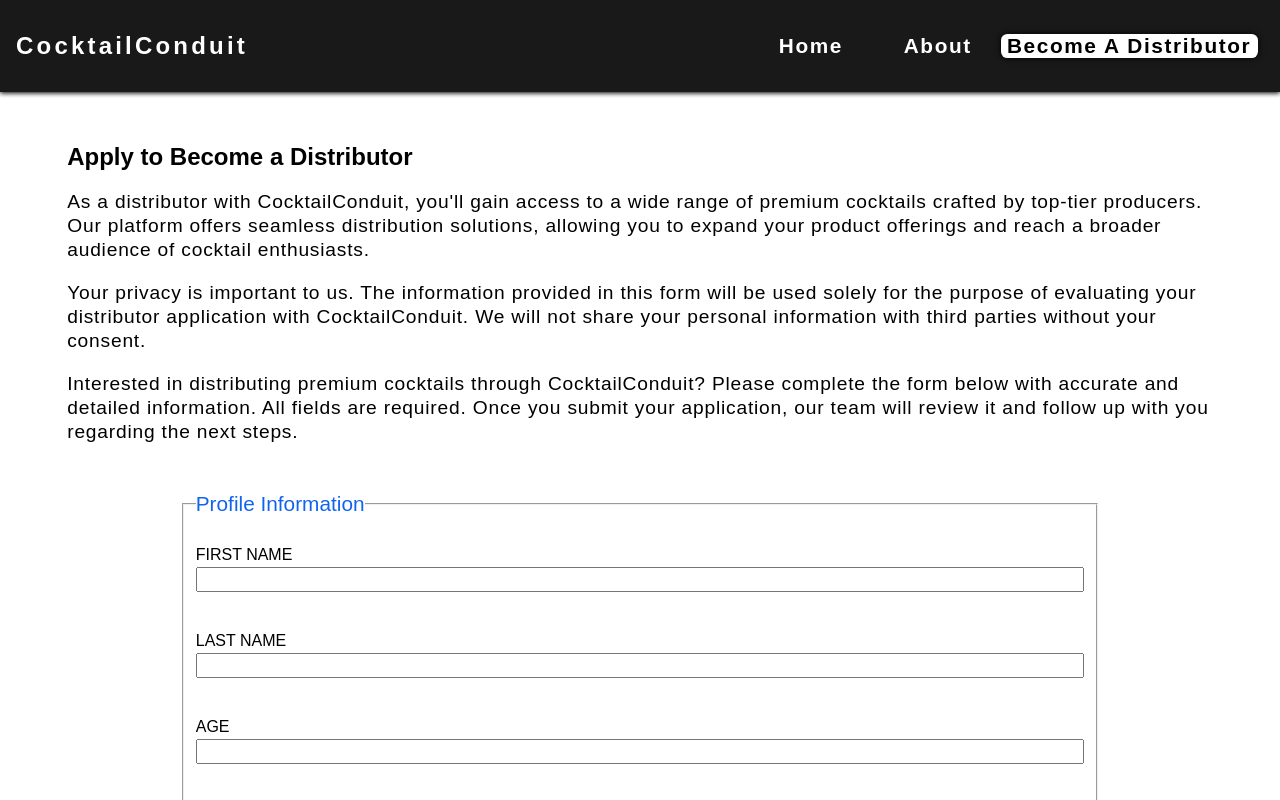
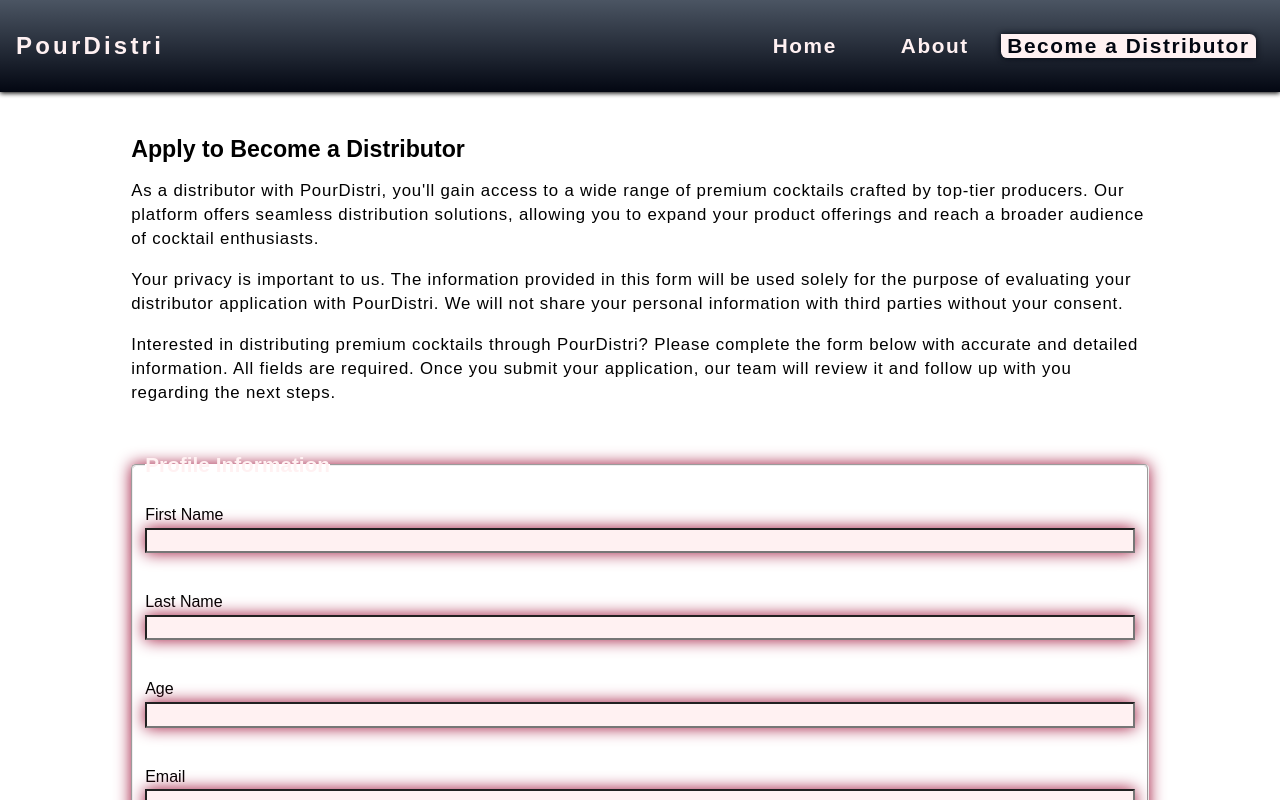
Before and after one commit to chibuike-vm/pourdistri, a React (Vite) app in the folder pour-distri-frontend/: page /apply in a window 1280 px wide. Shown: the top 800 px of the page. Built offline with nearby package versions, Linux system fonts and the light colour scheme.

Commit message:
Update the Site's Components and Data

```diff
--- a/pour-distri-frontend/src/components/ApplicationForm.jsx
+++ b/pour-distri-frontend/src/components/ApplicationForm.jsx
@@ -3,6 +3,8 @@ import { Form } from "react-router-dom";
 import styled from "styled-components";
 
 const Wrapper = styled.article`
+    margin-top: 4.5rem;
+
     .form {
         width: 90%;
         margin: 0 auto;
@@ -14,7 +16,11 @@ const Wrapper = styled.article`
     input {
         font-size: 1rem;
         width: 100%;
-        text-transform: uppercase;
+        text-transform: capitalize;
+    }
+
+    input[type="email"] {
+        text-transform: lowercase;
     }
 
     label {
@@ -26,7 +32,8 @@ const Wrapper = styled.article`
     legend {
         font-size: 1.3rem;
         text-transform: capitalize;
-        color: #1165ed;
+        color: #fff1f2;
+        font-weight: 600;
     }
 
     fieldset:nth-of-type(1) {
@@ -36,29 +43,42 @@ const Wrapper = styled.article`
     fieldset {
         margin: 0 auto;
         margin-bottom: 1.5rem;
-        width: 80%;
+        box-shadow: 0 0 1rem #9f1239;
+        border-radius: 5px;
     }
 
     input[type="submit"] {
-        width: 80%;
         display: block;
         margin: 0 auto;
         margin-top: 2.5rem;
-        background-color: #96ea30;
+        background-color: #1f2937;
+        color: #f9fafb;
+        padding: 0.25rem;
     }
 
     input {
         margin-bottom: 1rem;
+        background-color: #fff1f2;
+        box-shadow: 0 0 1rem #9f1239;
+        padding: 0.1rem 0.5rem;
     }
 
     h1 {
-        font-size: 1.5rem;
+        font-size: 1.45rem;
     }
 
     p {
         line-height: 1.5rem;
         letter-spacing: 0.05rem;
-        font-size: 1.2rem;
+        font-size: 1.05rem;
+    }
+
+    @media only screen and (width >= 912px) {
+        margin-top: 7.3rem;
+
+        .form {
+            width: 80%;
+        }
     }
 `;
 
@@ -68,27 +88,26 @@ const ApplicationForm = ({ state }) => {
             <Form method="POST" className="form">
                 <h1>Apply to Become a Distributor</h1>
                 <p>
-                    As a distributor with CocktailConduit, you&apos;ll gain
-                    access to a wide range of premium cocktails crafted by
-                    top-tier producers. Our platform offers seamless
-                    distribution solutions, allowing you to expand your product
-                    offerings and reach a broader audience of cocktail
-                    enthusiasts.
+                    As a distributor with PourDistri, you&apos;ll gain access to
+                    a wide range of premium cocktails crafted by top-tier
+                    producers. Our platform offers seamless distribution
+                    solutions, allowing you to expand your product offerings and
+                    reach a broader audience of cocktail enthusiasts.
                 </p>
 
                 <p>
                     Your privacy is important to us. The information provided in
                     this form will be used solely for the purpose of evaluating
-                    your distributor application with CocktailConduit. We will
-                    not share your personal information with third parties
-                    without your consent.
+                    your distributor application with PourDistri. We will not
+                    share your personal information with third parties without
+                    your consent.
                 </p>
                 <p>
                     Interested in distributing premium cocktails through
-                    CocktailConduit? Please complete the form below with
-                    accurate and detailed information. All fields are required.
-                    Once you submit your application, our team will review it
-                    and follow up with you regarding the next steps.
+                    PourDistri? Please complete the form below with accurate and
+                    detailed information. All fields are required. Once you
+                    submit your application, our team will review it and follow
+                    up with you regarding the next steps.
                 </p>
                 <fieldset>
                     <legend>profile information</legend>
--- a/pour-distri-frontend/src/components/CocktailLists.jsx
+++ b/pour-distri-frontend/src/components/CocktailLists.jsx
@@ -12,8 +12,7 @@ const Wrapper = styled.section`
     padding: 2rem;
 
     article {
-        box-shadow: 0 0.1rem 0.3rem;
-        border-radius: 0.2rem;
+        box-shadow: 0 0.1rem 1rem #9f1239;
         display: flex;
         flex-direction: column;
         width: 100%;
@@ -21,6 +20,7 @@ const Wrapper = styled.section`
 
     .cocktail-description {
         padding-left: 2rem;
+        background-color: #1f2937;
     }
 
     .cocktail-description h2 {
@@ -33,12 +33,10 @@ const Wrapper = styled.section`
 
     article div button {
         margin-bottom: 2rem;
-        font-size: 1.3rem;
-        background-color: #96ea30;
-    }
-
-    .error-container {
-        margin: ;
+        font-size: 1.2rem;
+        background-color: #be123c;
+        color: #fff1f2;
+        padding: 0.3rem 0.5rem;
     }
 
     @media only screen and (width >= 768px) {
@@ -71,7 +69,7 @@ const ErrorWrapper = styled.div`
     span {
         font-size: 1.2rem;
         text-transform: capitalize;
-        color: #eb0fe8;
+        color: #93c5fd;
     }
 `;
 
--- a/pour-distri-frontend/src/components/Footer.jsx
+++ b/pour-distri-frontend/src/components/Footer.jsx
@@ -13,35 +13,40 @@ const Wrapper = styled.footer`
     align-items: center;
     gap: 2rem;
     margin-top: 4rem;
-    background-color: rgba(0, 0, 0, 0.9);
-    color: white;
-    padding: 3rem;
+    background-image: linear-gradient(#6b7280, #030712);
+    color: #f9fafb;
     box-shadow: 0 -0.1rem 0.3rem rgb(0, 0, 0, 0.5);
 
     .footer-sub-container {
         max-width: 1500px;
+        padding: 1rem;
     }
 
     .social-links-container {
         display: flex;
         flex-direction: row;
-        font-size: 1.8rem;
+        font-size: 1.6rem;
         gap: 2rem;
+        justify-content: center;
     }
 
     h3 {
-        font-size: 1.2rem;
+        font-size: 1.05rem;
         text-align: center;
     }
 
     a {
         text-decoration: none;
-        color: white;
+        color: #f9fafb;
     }
 
     a:hover {
         text-decoration: none;
-        color: #7fdf3b;
+        color: #f43f5e;
+    }
+
+    span {
+        letter-spacing: 0.15rem;
     }
 `;
 
@@ -80,7 +85,10 @@ const Footer = () => {
                     </a>
                 </div>
                 <div>
-                    <h3>&copy; 2024, All rights reserved.</h3>
+                    <h3>
+                        &copy; 2024 <span>Pour</span>
+                        <span>Distri,</span> All Rights Reserved.
+                    </h3>
                 </div>
             </div>
         </Wrapper>
--- a/pour-distri-frontend/src/components/LoneCocktail.jsx
+++ b/pour-distri-frontend/src/components/LoneCocktail.jsx
@@ -7,15 +7,27 @@ const Wrapper = styled.section`
     width: 90%;
     margin: 6rem auto;
     padding: 0.8rem;
+    background-color: #f3f4f6;
+    color: #030712;
 
     article:nth-child(1) {
         text-align: center;
         letter-spacing: 0.2rem;
     }
 
+    div article:nth-child(2) {
+        background-color: #1f2937;
+        padding: 1rem;
+    }
+
     article {
-        width: 80%;
+        width: 100%;
         margin: 0 auto;
+        box-shadow: 0 0 0.8rem #f3f4f6;
+    }
+
+    article:nth-child(1) {
+        box-shadow: none;
     }
 
     article img {
@@ -29,19 +41,27 @@ const Wrapper = styled.section`
     }
 
     h2 {
-        color: #1d6c05;
+        color: #fb7185;
         font-size: 1.2rem;
     }
 
     span {
-        color: #906707;
+        color: #fff1f2;
     }
 
     @media only screen and (width >= 850px) {
         div {
             display: flex;
             align-items: center;
-            gap: 2rem;
+            gap: 1rem;
+        }
+
+        div article:nth-child(2) {
+            align-self: stretch;
+        }
+
+        h2 {
+            margin-bottom: 2rem;
         }
     }
 `;
--- a/pour-distri-frontend/src/components/NavBar.jsx
+++ b/pour-distri-frontend/src/components/NavBar.jsx
@@ -1,17 +1,20 @@
 import { NavLink } from "react-router-dom";
-import { nav as navData } from "../assets/data/nav";
+import { nav as navData } from "../data/nav";
 import { useState } from "react";
 import { IoMdMenu, IoMdClose } from "react-icons/io";
 import styled from "styled-components";
 
 const Wrapper = styled.header`
-    background-color: rgba(0, 0, 0, 0.9);
+    background-image: linear-gradient(#4b5563, #030712);
     box-shadow: 0 0.1rem 0.3rem;
+    position: fixed;
+    right: 0;
+    left: 0;
+    z-index: 20;
 
     section {
         width: 90%;
         margin: 0 auto;
-        color: white;
         max-width: 1500px;
     }
 
@@ -24,6 +27,7 @@ const Wrapper = styled.header`
     .header-div h1 {
         font-size: 1.2rem;
         letter-spacing: 0.1rem;
+        color: #fff1f2;
     }
 
     section > div > button {
@@ -39,22 +43,18 @@ const Wrapper = styled.header`
         right: 0;
         display: flex;
         flex-direction: column;
-        background-color: #b93c3c;
+        background-image: linear-gradient(to right, #9f1239, #be123c, #e11d48);
     }
 
     .nav-bar h2 {
         letter-spacing: 0.1rem;
-        color: white;
-        text-transform: capitalize;
-        font-size: 1.6rem;
+        color: #fff1f2;
+        font-size: 1.3rem;
         padding-left: 2rem;
     }
 
     .nav-bar h2:hover {
-        color: #a1be76;
         transform: scale(1.05);
-        box-shadow: 0 0 0.4rem black;
-        border-radius: 0.4rem;
     }
 
     .nav-bar a {
@@ -62,14 +62,14 @@ const Wrapper = styled.header`
     }
 
     .links-container-div {
-        padding: 0 0.4rem;
+        padding: 0 0.5rem;
     }
 
     .active h2 {
-        background-color: rgb(255, 255, 255);
-        box-shadow: 0 0 0.4rem black;
-        color: black;
-        border-radius: 0.4rem;
+        background-color: #fff1f2;
+        box-shadow: 0 0 0.4rem #030712;
+        color: #030712;
+        border-radius: 0 0.4rem 0;
         padding: 0 0.4rem;
     }
 
@@ -80,6 +80,11 @@ const Wrapper = styled.header`
     .close-button-div {
         align-self: flex-end;
         padding: 1rem;
+        font-size: 1.3rem;
+    }
+
+    button {
+        background-color: #fff1f2;
     }
 
     @media only screen and (width >= 375px) {
@@ -119,17 +124,20 @@ const Wrapper = styled.header`
             width: 70%;
             justify-content: flex-end;
             gap: 1rem;
-            background-color: transparent;
+            background-image: none;
         }
 
         .links-container-div h2 {
             text-align: center;
-            font-size: 1.3rem;
         }
 
         .hide-menu-button,
         .close-button-div {
             display: none;
+        }
+
+        .links-container-div .active > h2 {
+            border-radius: 0 0.4rem 0;
         }
     }
 `;
@@ -141,7 +149,7 @@ const NavBar = () => {
         <Wrapper>
             <section>
                 <div className="header-div">
-                    <h1>CocktailConduit</h1>
+                    <h1>PourDistri</h1>
                     <button
                         type="button"
                         onClick={() => setIsNavbarClose(!isNavbarClose)}
--- a/pour-distri-frontend/src/components/SearchForm.jsx
+++ b/pour-distri-frontend/src/components/SearchForm.jsx
@@ -6,9 +6,23 @@ const Wrapper = styled.article`
     text-align: center;
     width: 90%;
     margin: 0 auto;
+    margin-top: 6rem;
+
+    .intro-text {
+        font-size: 1.1rem;
+        text-align: left;
+        letter-spacing: 0.1rem;
+        line-height: 1.2rem;
+        padding: 0.5rem;
+    }
 
     h1 {
         font-size: 1.6rem;
+        line-height: 1.3;
+        background-image: linear-gradient(to left, #111827, #881337, #6b7280);
+        padding: 1rem;
+        border-radius: 0 1rem 1.5rem;
+        box-shadow: 0 0 2rem #be123c;
     }
 
     h3 {
@@ -25,23 +39,28 @@ const Wrapper = styled.article`
         display: flex;
         background-color: green;
         justify-content: center;
-        width: 80%;
+        width: 90%;
         margin: 0 auto;
-        font-size: 0.8rem;
+        font-size: 1rem;
         margin-bottom: 2rem;
+        box-shadow: 0 0 0.5rem;
     }
 
     input[type="search"] {
-        width: 70%;
+        width: 60%;
+        padding: 0.25rem;
     }
 
     input[type="submit"] {
-        width: 30%;
-        background-color: #96ea30;
+        width: 40%;
+        background-color: #1f2937;
+        color: #f9fafb;
+        padding: 0.25rem;
     }
 
     .logo-title {
-        letter-spacing: 0.2rem;
+        letter-spacing: 0.15rem;
+        display: block;
     }
 
     @media only screen and (width >= 375px) {
@@ -50,18 +69,26 @@ const Wrapper = styled.article`
         }
 
         h3 {
-            font-size: 1.5rem;
+            font-size: 1.3rem;
         }
 
         .input-div {
-            font-size: 1.3rem;
+            font-size: 1.2rem;
         }
     }
 
     @media only screen and (width >= 768px) {
         h1 {
-            font-size: 3rem;
+            font-size: 2.5rem;
         }
+
+        .logo-title {
+            display: inline;
+        }
+    }
+
+    @media only screen and (width >= 912px) {
+        margin-top: 8.5rem;
     }
 `;
 
@@ -69,12 +96,25 @@ const SearchForm = ({ searchItem }) => {
     return (
         <Wrapper>
             <h1>
-                Welcome to <br />
-                <span className="logo-title">CocktailConduit!</span>
+                Welcome to <span className="logo-title">PourDistri</span>
             </h1>
+            <p className="intro-text">
+                Discover the perfect blend of convenience and excellence with
+                PourDistri, your premier destination for sourcing and
+                distributing the finest cocktails worldwide. At PourDistri,
+                we&apos;re committed to revolutionizing the way cocktails are
+                distributed, connecting producers and distributors seamlessly to
+                bring the best libations to every corner of the globe. Whether
+                you&apos;re a seasoned distributor looking to expand your
+                offerings or a passionate producer eager to showcase your
+                creations, PourDistri provides the platform and support you need
+                to thrive in the ever-evolving world of mixology. Join us on our
+                journey to elevate the cocktail experience and unlock new
+                opportunities with PourDistri today.
+            </p>
             <Form className="form">
                 <h3>
-                    Kindly, use the search button to explore our cocktail stock
+                    Kindly, use the search button to explore our cocktail
                     inventory.
                 </h3>
                 <div className="input-div">
--- a/pour-distri-frontend/src/assets/data/about.js
+++ b/pour-distri-frontend/src/data/about.js
@@ -1,15 +1,10 @@
 export const about = [
     {
-        title: "About CocktailConduit",
+        title: "About PourDistri",
         content:
-            "Welcome to CocktailConduit, your premier online platform for connecting qualified distributors with a diverse selection of exquisite cocktails from around the world. At CocktailConduit, we're passionate about fostering partnerships and facilitating the distribution of premium cocktails to distributors globally.",
+            "Welcome to PourDistri, your premier online platform for connecting qualified distributors with a diverse selection of exquisite cocktails from around the world. At PourDistri, we're passionate about fostering partnerships and facilitating the distribution of premium cocktails to distributors globally.",
     },
 
-    {
-        title: "Our Story",
-        content:
-            "Our Story The idea for CocktailConduit was born out of a shared passion for mixology and a vision to bridge the gap between cocktail producers and distributors. The company, recognized the need for a centralized platform that would streamline the distribution process and empower both producers and distributors to thrive in a competitive market. Since our inception, CocktailConduit has grown into a vibrant community of cocktail enthusiasts, producers, and distributors united by a common love for exceptional drinks and unparalleled service.",
-    },
     {
         title: "Our Values",
         content: {
@@ -33,4 +28,9 @@ export const about = [
             ],
         },
     },
+    {
+        title: "Our Story",
+        content:
+            "The idea for PourDistri was born out of a shared passion for mixology and a vision to bridge the gap between cocktail producers and distributors. The company, recognized the need for a centralized platform that would streamline the distribution process and empower both producers and distributors to thrive in a competitive market. Since our inception, PourDistri has grown into a vibrant community of cocktail enthusiasts, producers, and distributors united by a common love for exceptional drinks and unparalleled service.",
+    },
 ];
--- a/pour-distri-frontend/src/assets/data/nav.js
+++ b/pour-distri-frontend/src/data/nav.js
@@ -1,14 +1,14 @@
 export const nav = [
     {
-        title: "home",
+        title: "Home",
         path: "/",
     },
     {
-        title: "about",
+        title: "About",
         path: "/about",
     },
     {
-        title: "become a distributor",
+        title: "Become a Distributor",
         path: "/apply",
     },
 ];
```
